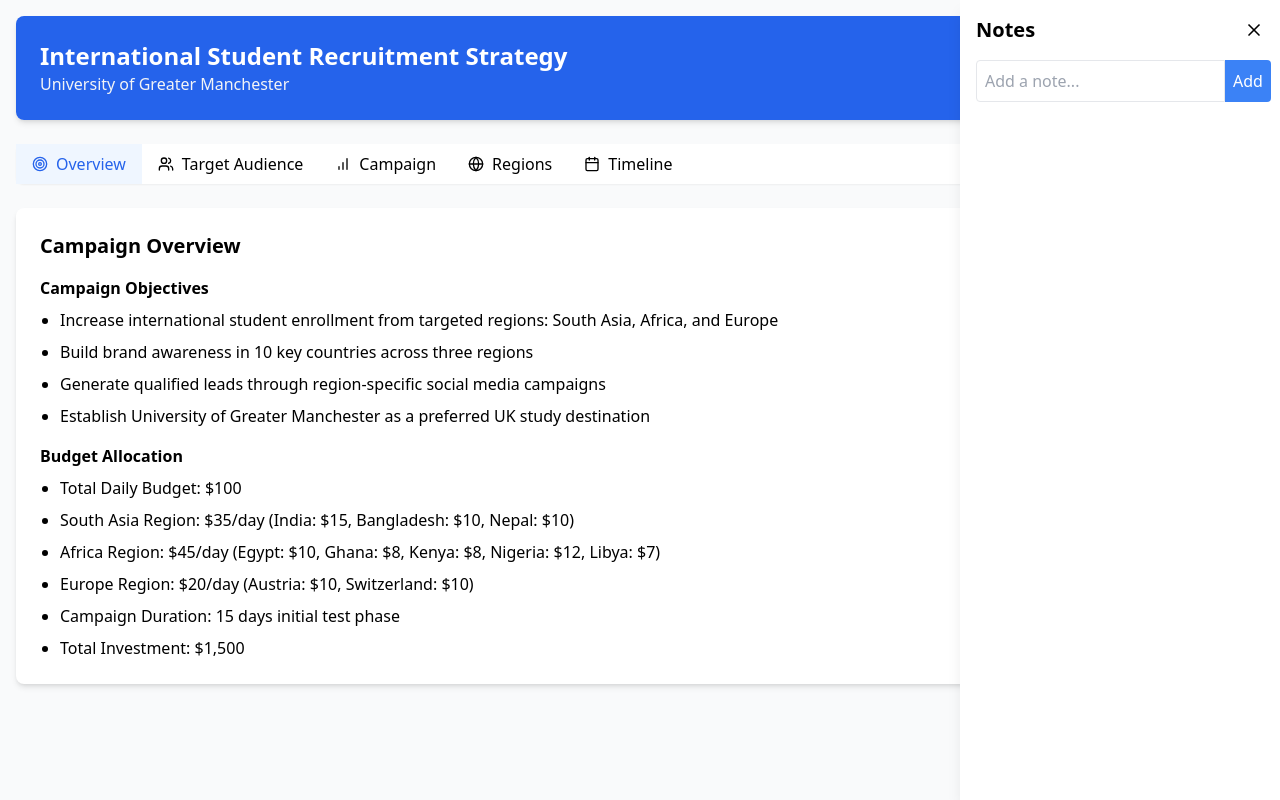
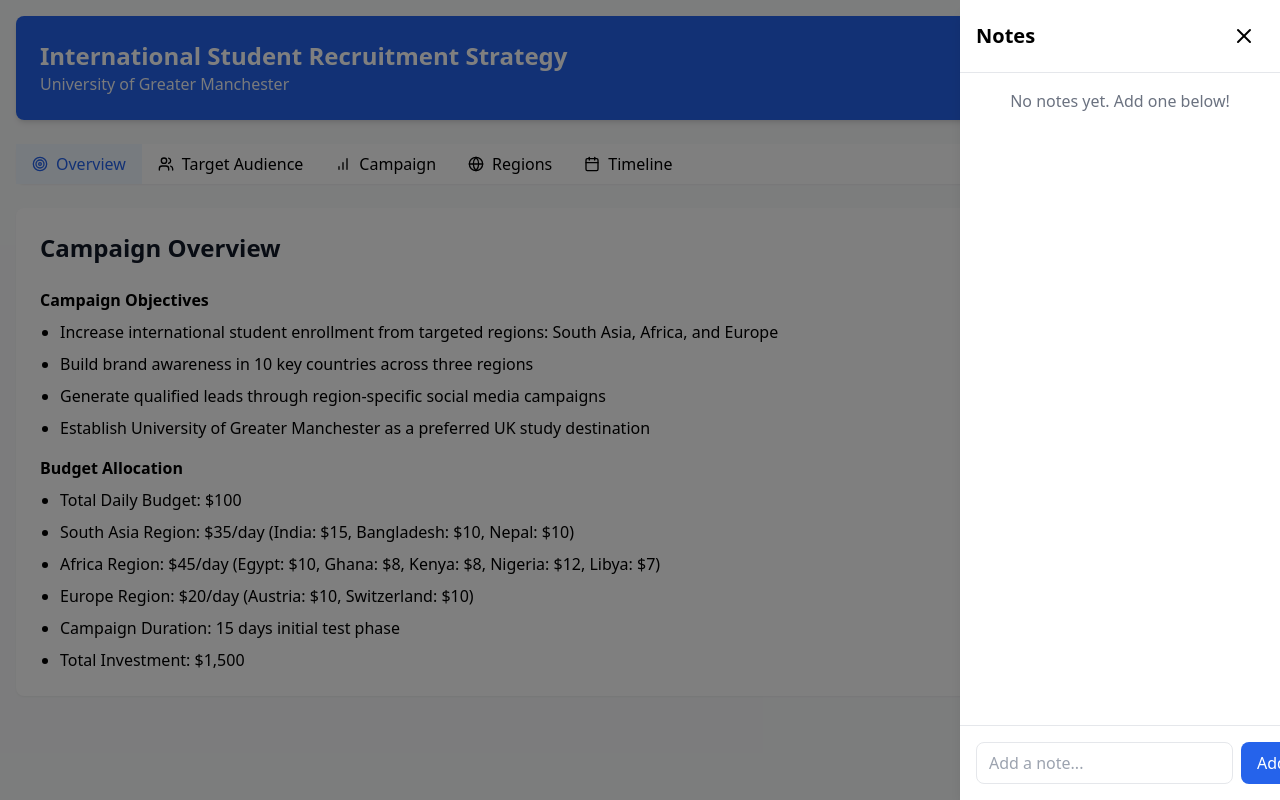
Before and after one commit to Roch2119/bolton-dashboard, a Next.js app: page / in a window 1280 px wide. Both pictures are taken after a click on the button "Open Notes". Built offline with nearby package versions, Linux system fonts and the light colour scheme.

Commit message:
new updates

```diff
--- a/src/components/NotesSidebar.tsx
+++ b/src/components/NotesSidebar.tsx
@@ -1,7 +1,7 @@
 'use client';
 
-import React, { useState } from 'react';
-import { X } from 'lucide-react';
+import React, { useState, useEffect } from 'react';
+import { X, Trash2 } from 'lucide-react';
 
 export interface Note {
   id: number;
@@ -17,6 +17,18 @@
   const [notes, setNotes] = useState<Note[]>([]);
   const [newNote, setNewNote] = useState('');
 
+  // Prevent body scroll when sidebar is open
+  useEffect(() => {
+    if (isOpen) {
+      document.body.style.overflow = 'hidden';
+    } else {
+      document.body.style.overflow = 'unset';
+    }
+    return () => {
+      document.body.style.overflow = 'unset';
+    };
+  }, [isOpen]);
+
   const handleAddNote = () => {
     if (!newNote.trim()) return;
     const note: Note = {
@@ -31,47 +43,87 @@
     setNotes(notes.filter((note) => note.id !== id));
   };
 
+  const handleKeyPress = (e: React.KeyboardEvent) => {
+    if (e.key === 'Enter') {
+      handleAddNote();
+    }
+  };
+
   return (
+    <>
+      {/* Overlay */}
+      {isOpen && (
         <div
-      className={`fixed top-0 right-0 h-full w-80 bg-white shadow-lg p-4 transition-transform ${
-        isOpen ? 'translate-x-0' : 'translate-x-full'
-      }`}
+          className="fixed inset-0 bg-black bg-opacity-50 z-40 transition-opacity"
+          onClick={onClose}
+        />
+      )}
+
+      {/* Sidebar */}
+      <div
+        className={`fixed top-0 right-0 h-full w-full sm:w-80 bg-white shadow-lg z-50
+          transition-transform duration-300 ease-in-out
+          ${isOpen ? 'translate-x-0' : 'translate-x-full'}`}
       >
-      <div className="flex justify-between items-center mb-4">
+        {/* Header */}
+        <div className="flex justify-between items-center p-4 border-b">
           <h2 className="text-xl font-bold">Notes</h2>
-        <button onClick={onClose}>
-          <X size={20} />
+          <button
+            onClick={onClose}
+            className="p-2 hover:bg-gray-100 rounded-full transition-colors"
+            aria-label="Close sidebar"
+          >
+            <X size={24} />
           </button>
         </div>
-      <ul className="mb-4">
+
+        {/* Notes List */}
+        <div className="h-[calc(100%-8rem)] overflow-y-auto p-4">
+          {notes.length === 0 ? (
+            <p className="text-gray-500 text-center">No notes yet. Add one below!</p>
+          ) : (
+            <ul className="space-y-3">
               {notes.map((note) => (
-          <li key={note.id} className="flex justify-between items-center mb-2">
-            <span>{note.text}</span>
+                <li
+                  key={note.id}
+                  className="flex items-start space-x-3 p-3 bg-gray-50 rounded-lg"
+                >
+                  <span className="flex-grow text-sm">{note.text}</span>
                   <button
                     onClick={() => handleDeleteNote(note.id)}
-              className="text-red-500"
+                    className="p-2 text-red-500 hover:bg-red-50 rounded-full transition-colors"
+                    aria-label="Delete note"
                   >
-              Delete
+                    <Trash2 size={16} />
                   </button>
                 </li>
               ))}
             </ul>
-      <div className="flex">
+          )}
+        </div>
+
+        {/* Input Area */}
+        <div className="absolute bottom-0 left-0 right-0 p-4 bg-white border-t">
+          <div className="flex space-x-2">
             <input
               type="text"
               placeholder="Add a note..."
               value={newNote}
               onChange={(e) => setNewNote(e.target.value)}
-          className="flex-grow border p-2 rounded-l"
+              onKeyPress={handleKeyPress}
+              className="flex-grow px-3 py-2 border rounded-lg focus:outline-none focus:ring-2 focus:ring-blue-500"
             />
             <button
               onClick={handleAddNote}
-          className="bg-blue-500 text-white p-2 rounded-r"
+              className="px-4 py-2 bg-blue-600 text-white rounded-lg hover:bg-blue-700
+                transition-colors focus:outline-none focus:ring-2 focus:ring-blue-500 focus:ring-offset-2"
             >
               Add
             </button>
           </div>
         </div>
+      </div>
+    </>
   );
 };
 
--- a/src/components/TabContents.tsx
+++ b/src/components/TabContents.tsx
@@ -8,9 +8,11 @@
 }
 
 const TabContent: React.FC<TabContentProps> = ({ title, children }) => (
-  <div className="content-card">
-    <h2 className="section-title">{title}</h2>
-    {children}
+  <div className="bg-white rounded-lg shadow-sm p-3 sm:p-6">
+    <h2 className="text-xl sm:text-2xl font-semibold text-gray-900 mb-3 sm:mb-6">{title}</h2>
+    <div className="space-y-4">
+      {children}
+    </div>
   </div>
 );
 
```
Lines whose indentation alone changed are shown as unchanged.
